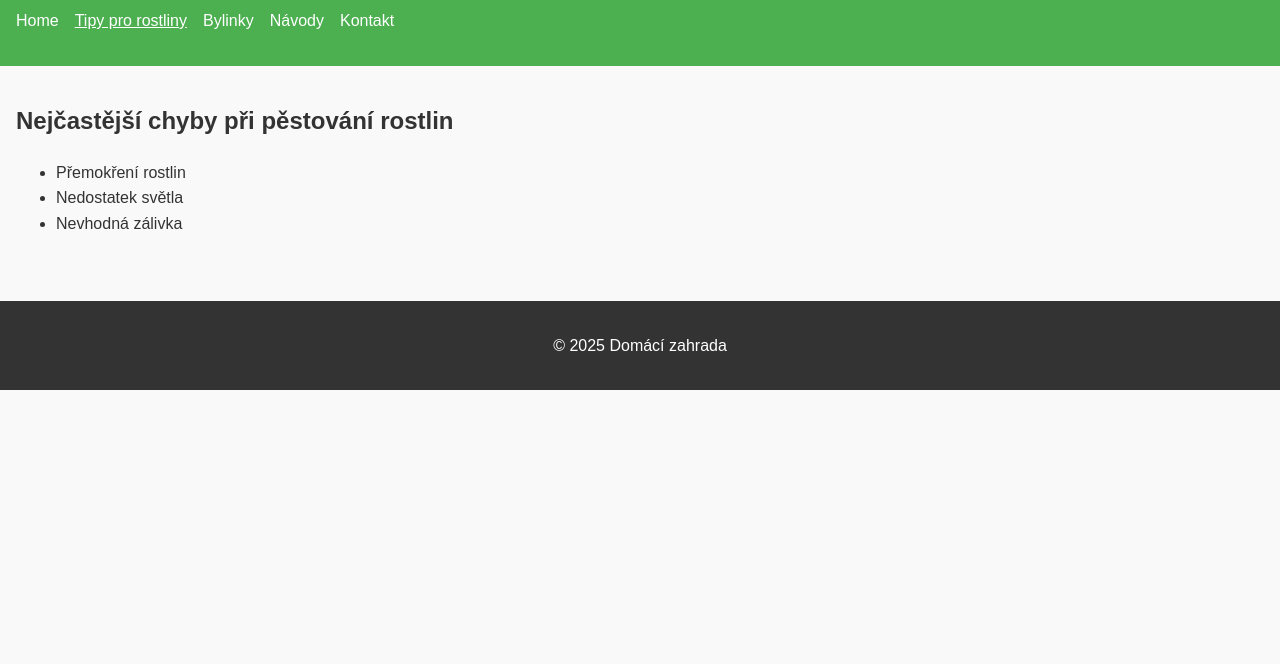
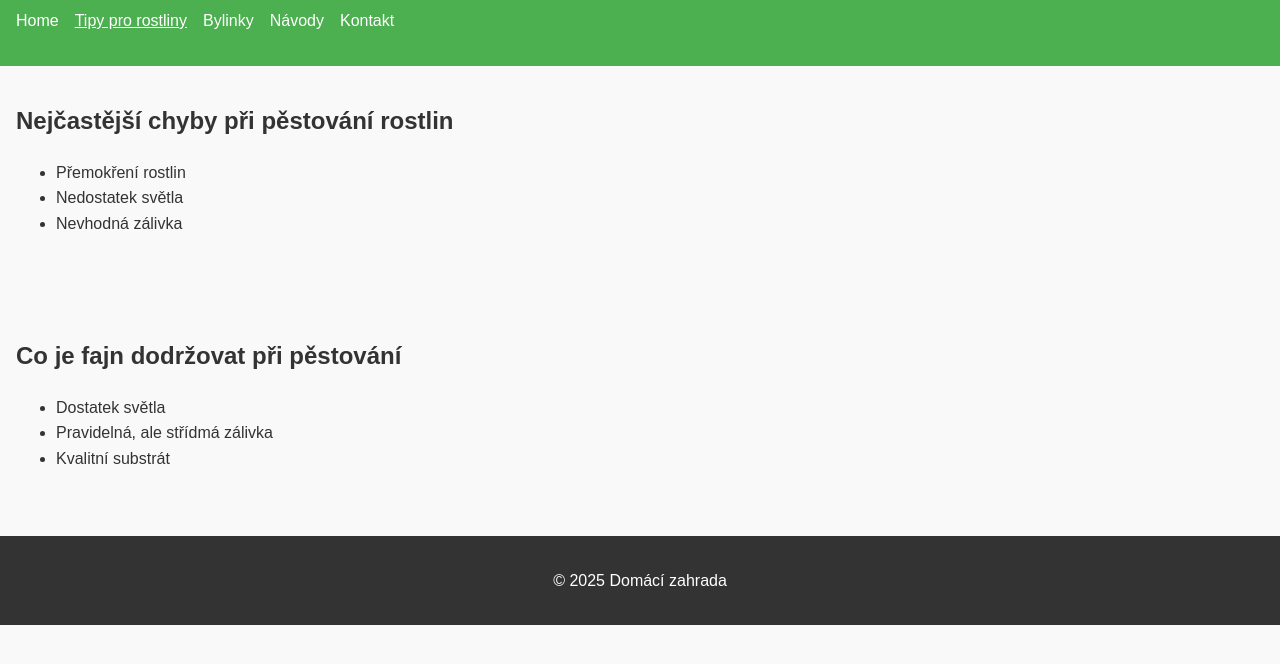
Before and after one commit to kaja852ks-star/domaci_zahrada, a plain HTML site: page tipy.html in a window 1280 px wide. Shown: the part 102-766 px from the top of the page. Drawn offline with Linux system fonts and the light colour scheme.

Commit message:
Update tipy.html

```diff
--- a/tipy.html
+++ b/tipy.html
@@ -47,6 +47,31 @@
       </ul>
     </section>
   </main>
+  <main>
+    <section>
+      <h2>Co je fajn dodržovat při pěstování</h2>
+      <ul>
+        <li onclick="zobrazTip('tip4')">
+          Dostatek světla
+          <div id="tip1" style="display:none;">
+            ideálně přirozené, případně doplněné umělým osvětlením
+          </div>
+        </li>
+        <li onclick="zobrazTip('tip5')">
+          Pravidelná, ale střídmá zálivka
+          <div id="tip2" style="display:none;">
+            podle potřeb konkrétní rostliny
+          </div>
+        </li>
+        <li onclick="zobrazTip('tip6')">
+          Kvalitní substrát
+          <div id="tip3" style="display:none;">
+            odpovídající typu rostliny (kaktusy, pokojovky, bylinky)
+          </div>
+        </li>
+      </ul>
+    </section>
+  </main>
 
   <footer>
     <p>&copy; 2025 Domácí zahrada</p>
```
